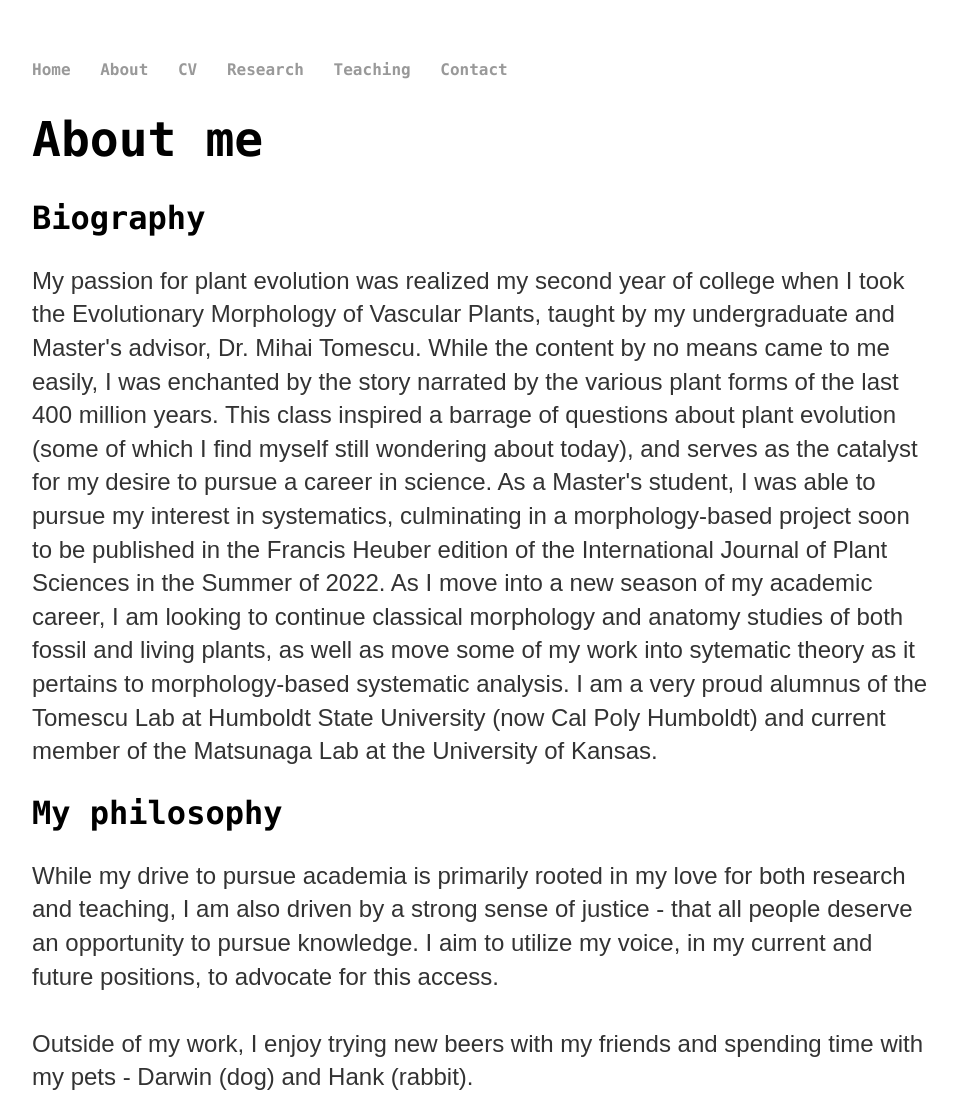
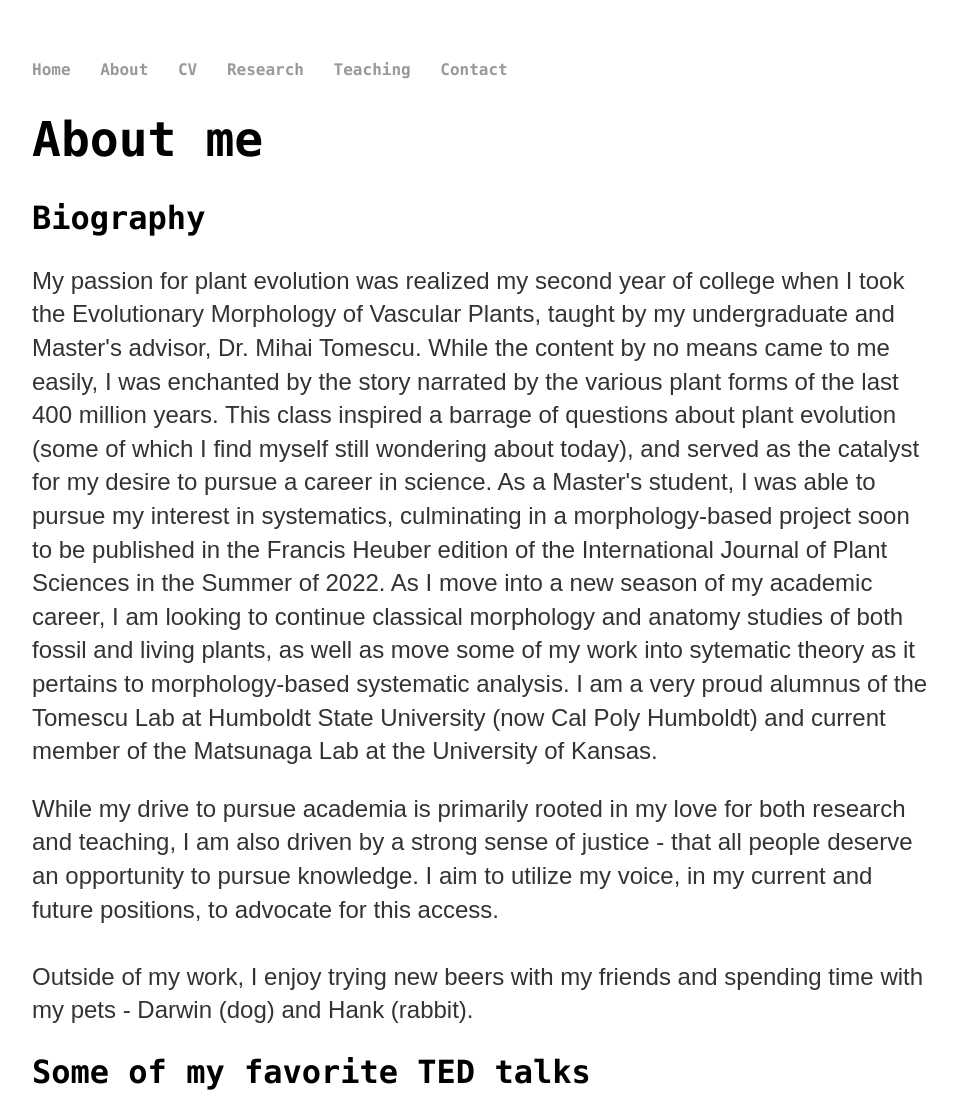
Before and after one commit to megannibbs/megannibbelink.github.io, a Jekyll site: the page built from about/index.html, in a window 1280 px wide, cut to the strip 0-1114 px from the top of the page. Shown: the whole strip, without its empty margins (160-1117 px from the left). Built offline with Jekyll 4.4.1, drawn with Linux system fonts in a browser that asks for light colours.

Commit message:
Update index.html

```diff
--- a/about/index.html
+++ b/about/index.html
@@ -8,11 +8,10 @@
 	<p>My passion for plant evolution was realized my second year of college when I took the Evolutionary Morphology of Vascular Plants, taught by my undergraduate and
 		Master's advisor, Dr. Mihai Tomescu. While the content by no means came to me easily, I was enchanted by the story narrated by the various plant forms
 		of the last 400 million years. This class inspired a barrage of questions about plant evolution (some of which I find myself still wondering about today),
-		and serves as the catalyst for my desire to pursue a career in science. As a Master's student, I was able to pursue my interest in systematics, culminating in a morphology-based project
+		and served as the catalyst for my desire to pursue a career in science. As a Master's student, I was able to pursue my interest in systematics, culminating in a morphology-based project
 		soon to be published in the Francis Heuber edition of the International Journal of Plant Sciences in the Summer of 2022. As I move into a new season of my academic career, I am looking to
 		continue classical morphology and anatomy studies of both fossil and living plants, as well as move some of my work into sytematic theory as it pertains to morphology-based systematic analysis. I am a very proud alumnus of the Tomescu Lab at Humboldt State University (now Cal Poly Humboldt)
-		and current member of the Matsunaga Lab at the University of Kansas.
-	<h2>My philosophy</h2>
+		and current member of the Matsunaga Lab at the University of Kansas.</p>
 	<p>While my drive to pursue academia is primarily rooted in my love for both research and teaching, I am also driven by a strong sense of justice -
 		that all people deserve an opportunity to pursue knowledge. I aim to utilize my voice, in my current and future positions, to advocate for this access.</br>
 		</br>
```
